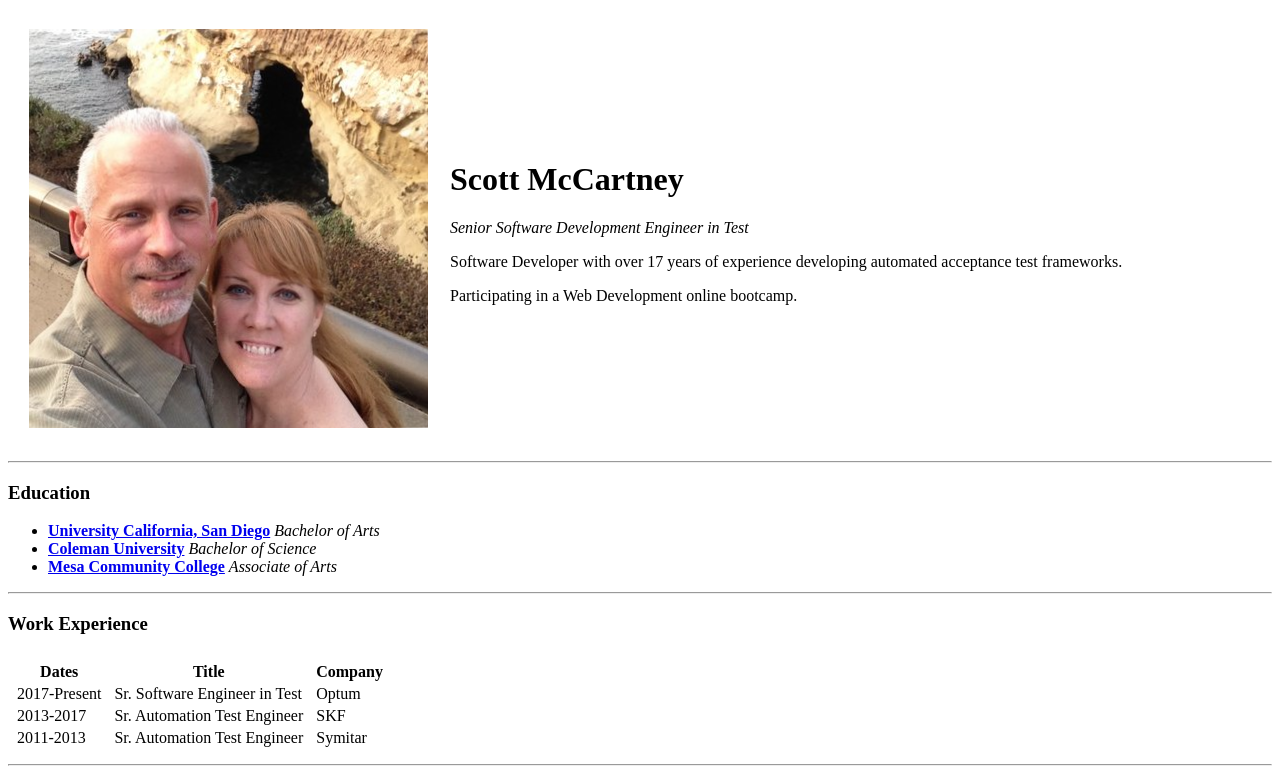
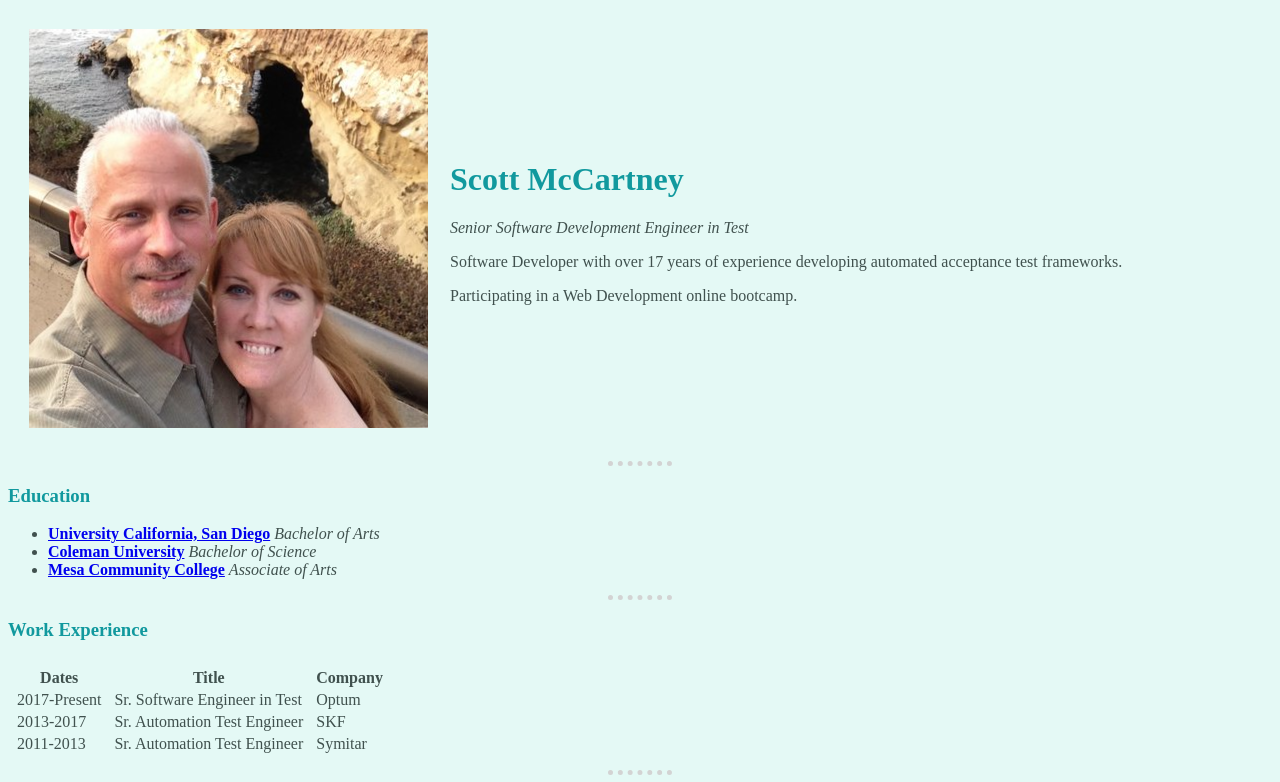
Before and after one commit to scottm976/cv, a plain HTML site: page index.html in a window 1280 px wide. Shown: the top 782 px of the page. Drawn offline with Linux system fonts and the light colour scheme.

Commit message:
Updated with CSS

```diff
--- /dev/null
+++ b/css/styles.css
@@ -0,0 +1,19 @@
+body {
+  background-color: #e4f9f5;
+  color: #40514e;
+}
+
+hr {
+  border-style: dotted none none;
+  border-color: lightgrey;
+  border-width: 5px;
+  width: 5%;
+}
+
+h1 {
+  color: #11999e;
+}
+
+h3 {
+  color: #11999e;
+}
--- a/index.html
+++ b/index.html
@@ -4,6 +4,7 @@
 <head>
   <meta charset="UTF-8">
   <title>Scott's Personal Site</title>
+  <link rel="stylesheet" href="css/styles.css">
 </head>
 
 <body>
```
Also changed, not shown: contacts.html (+1 -0 lines), hobbies.html (+1 -0 lines).
